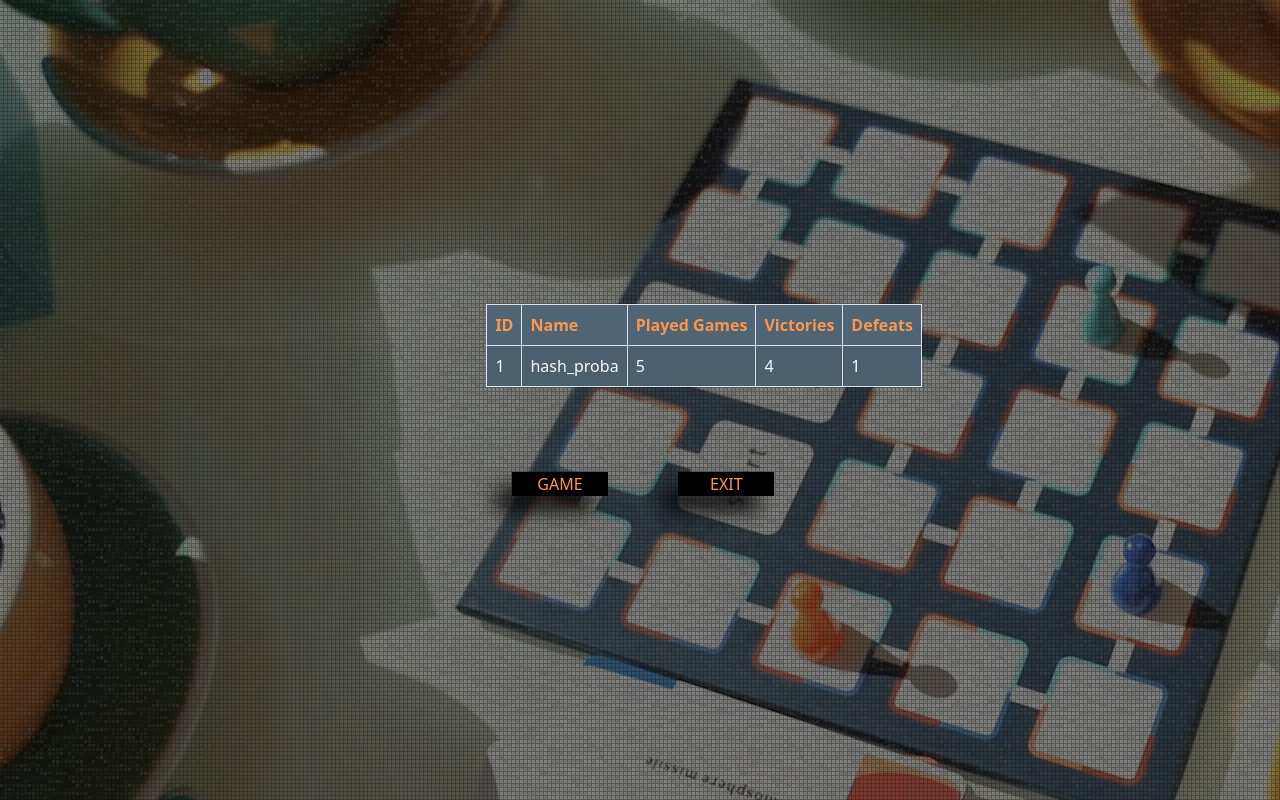
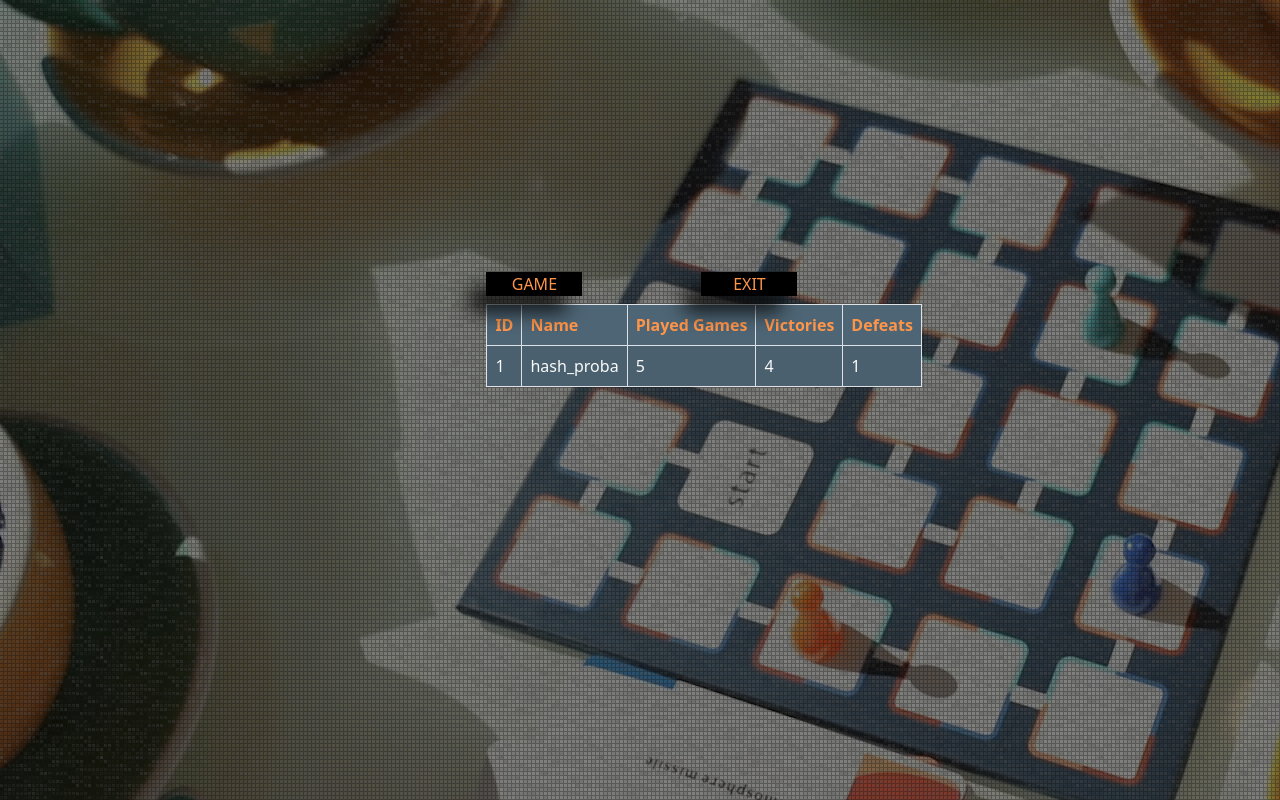
Before and after one commit to pavlin-dimitrov/php-mysql, a PHP site: page /result.php in a window 1280 px wide. Run offline with PHP 8.4, Linux system fonts and the light colour scheme; data comes from the database, SQL or seed files in the repository; some libraries are stand-ins or nearby versions.

Commit message:
result.php buttons
change position of buttons

```diff
--- a/includes/style.css
+++ b/includes/style.css
@@ -600,16 +600,16 @@ display: block;
   color: #ff9549;
   height: 1.5em;
   width: 6em;
-  top: 59%;
-  left: 40%;
+  top: 34%;
+  left: 38%;
 }
 .res-btn-e{
   position: absolute;
   color: #ff9549;
   height: 1.5em;
   width: 6em;
-  top: 59%;
-  left: 53%;
+  top: 34%;
+  left: 54.8%;
 }
 .info-item-about{
   background: #201f1f;
```
